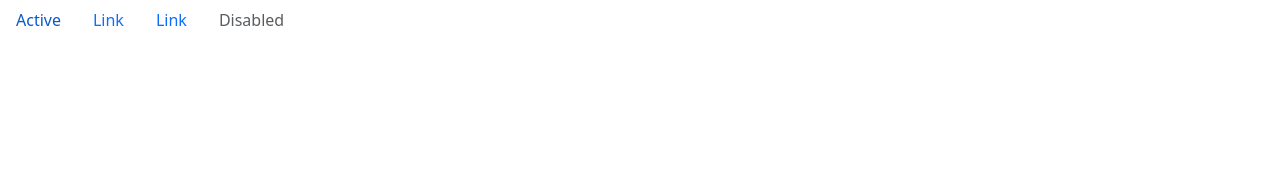
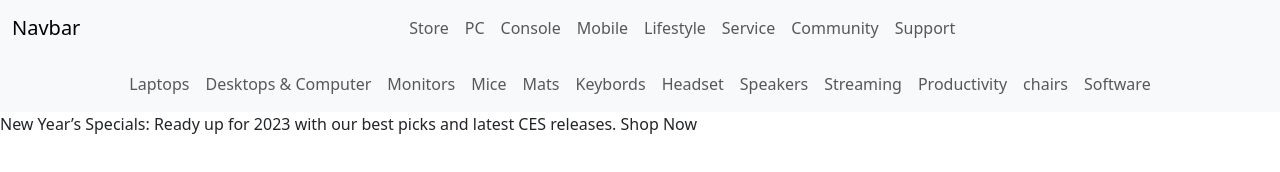
Before and after one commit to hamideh-shams/hamideh-shams.github.io, a plain HTML site: page index.html in a window 1280 px wide. Drawn offline with Linux system fonts and the light colour scheme.

Commit message:
create & edit navbar &free order
copy navbar
edit navbar
write free order
have problem with distance fix it next time

```diff
--- a/index.html
+++ b/index.html
@@ -10,27 +10,97 @@
 </head>
 <body>
         <!-- navigation1 -->
-        <ul class="nav">
+        <nav class="navbar navbar-expand-lg bg-body-tertiary">
+            <div class="container-fluid">
+              <a class="navbar-brand" href="#">Navbar</a>
+              <button class="navbar-toggler" type="button" data-bs-toggle="collapse" data-bs-target="#navbarSupportedContent" aria-controls="navbarSupportedContent" aria-expanded="false" aria-label="Toggle navigation">
+                <span class="navbar-toggler-icon"></span>
+              </button>
+              <div class="collapse navbar-collapse" id="navbarSupportedContent">
+                <ul class="navbar-nav mx-auto">
                   <li class="nav-item">
-              <a class="nav-link active" aria-current="page" href="#">Active</a>
+                    <a class="nav-link" href="#">Store</a>
                   </li>
                   <li class="nav-item">
-              <a class="nav-link" href="#">Link</a>
+                    <a class="nav-link" href="#">PC</a>
                   </li>
                   <li class="nav-item">
-              <a class="nav-link" href="#">Link</a>
+                    <a class="nav-link" href="#">Console</a>
                   </li>
                   <li class="nav-item">
-              <a class="nav-link disabled">Disabled</a>
+                    <a class="nav-link " href="#">Mobile</a>
                   </li>
+                  <li class="nav-item">
+                    <a class="nav-link " href="#">Lifestyle</a>
+                  </li>
+                  <li class="nav-item">
+                    <a class="nav-link " href="#">Service</a>
+                  </li>
+                  <li class="nav-item">
+                    <a class="nav-link " href="#">Community</a>
+                  </li>
+                  <li class="nav-item">
+                    <a class="nav-link " href="#">Support</a>
+                  </li>
+
                 </ul>
+
+              </div>
+            </div>
+          </nav>
         <!-- navigation2 -->
-        <div class="row">
-            <div class="col"></div>
+        <nav class="navbar navbar-expand-lg bg-body-tertiary">
+            <div class="container-fluid">
+              <button class="navbar-toggler" type="button" data-bs-toggle="collapse" data-bs-target="#navbarSupportedContent" aria-controls="navbarSupportedContent" aria-expanded="false" aria-label="Toggle navigation">
+                <span class="navbar-toggler-icon"></span>
+              </button>
+              <div class="collapse navbar-collapse" id="navbarSupportedContent">
+                <ul class="navbar-nav mx-auto">
+                  <li class="nav-item">
+                    <a class="nav-link" href="#">Laptops</a>
+                  </li>
+                  <li class="nav-item">
+                    <a class="nav-link" href="#">Desktops & Computer</a>
+                  </li>
+                  <li class="nav-item">
+                    <a class="nav-link" href="#">Monitors</a>
+                  </li>
+                  <li class="nav-item">
+                    <a class="nav-link " href="#">Mice</a>
+                  </li>
+                  <li class="nav-item">
+                    <a class="nav-link " href="#">Mats</a>
+                  </li>
+                  <li class="nav-item">
+                    <a class="nav-link " href="#">Keybords</a>
+                  </li>
+                  <li class="nav-item">
+                    <a class="nav-link " href="#">Headset</a>
+                  </li>
+                  <li class="nav-item">
+                    <a class="nav-link " href="#">Speakers</a>
+                  </li>
+                  <li class="nav-item">
+                    <a class="nav-link " href="#">Streaming</a>
+                  </li>
+                  <li class="nav-item">
+                    <a class="nav-link " href="#">Productivity</a>
+                  </li>
+                  <li class="nav-item">
+                    <a class="nav-link " href="#">chairs</a>
+                  </li>
+                  <li class="nav-item">
+                    <a class="nav-link " href="#">Software</a>
+                  </li>
+
+                </ul>
+
               </div>
+            </div>
+          </nav>
         <!-- free orders -->
-        <div class="row">
-            <div class="col"></div>
+        <div class="row mx-7rem">
+            <div class="col">New Year’s Specials: Ready up for 2023 with our best picks and latest CES releases. Shop Now </div>
         </div>
         <!-- LAPTOPS & DESKTOPS -->
         <div class="row">
```
Lines whose indentation alone changed are shown as unchanged.
